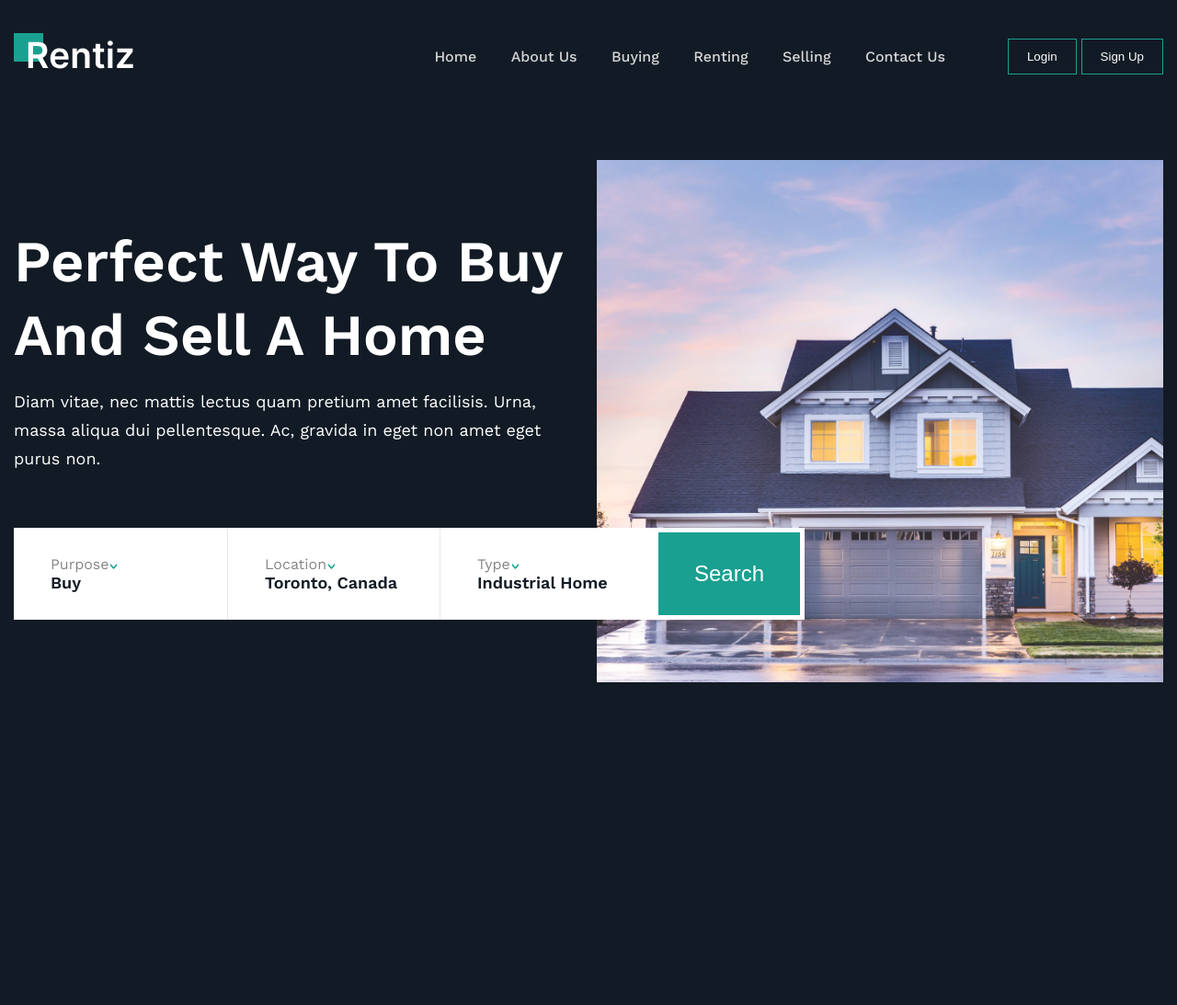
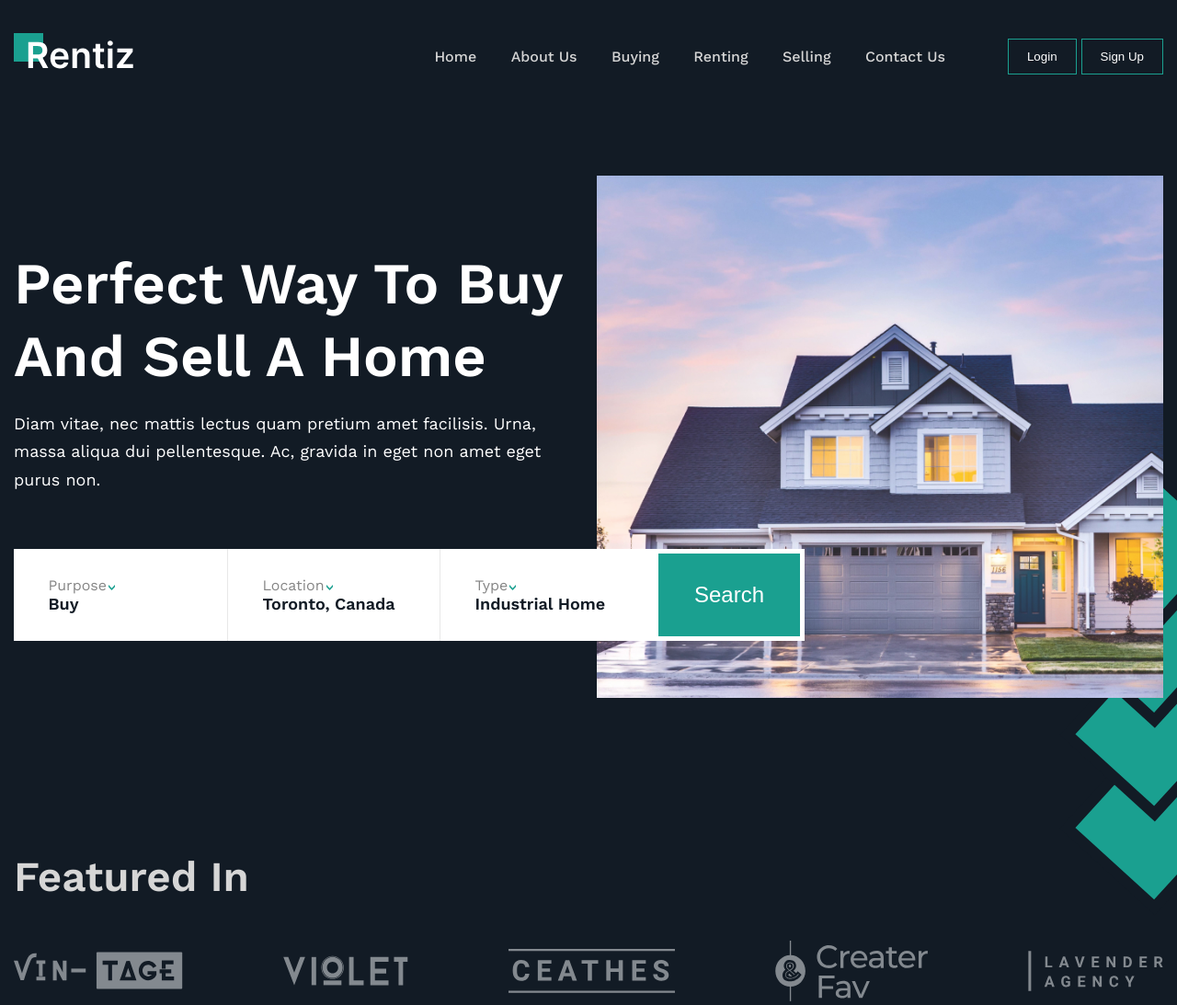
Before and after one commit to Temuny/rentiz, a plain HTML site: page index.html in a window 1280 px wide. Shown: the whole page at 92% size. Before the commit the page ends 800 px from the top, so only its background shows below. Drawn offline with nearby package versions, Linux system fonts and the light colour scheme.

Commit message:
Featured

```diff
--- a/index.html
+++ b/index.html
@@ -92,6 +92,22 @@
             </div>
             <div class="hero__img"><img src="img/hero.jpg" alt="house"></div>
          </div>
+         <img class="hero-deco" src="./img/hero-deco.svg" alt="">
+      </section>
+      <section class="featured">
+         <div class="featured__container">
+            <div class="featured__title title">Featured In</div>
+            <div class="featured__box">
+               <div class="featured__item"><img src="img/logos/1.svg" alt="" class="featured__img"></div>
+               <div class="featured__item"><img src="img/logos/2.svg" alt="" class="featured__img"></div>
+               <div class="featured__item"><img src="img/logos/3.svg" alt="" class="featured__img"></div>
+               <div class="featured__item"><img src="img/logos/4.svg" alt="" class="featured__img"></div>
+               <div class="featured__item"><img src="img/logos/5.svg" alt="" class="featured__img"></div>
+
+            </div>
+
+         </div>
+
       </section>
    </main>
 </body>
--- a/scss/style.scss
+++ b/scss/style.scss
@@ -40,6 +40,15 @@ body {
 /*--------------------------------------------------------------------------*/
 
 /*-------------------------------General-------------------------------------------*/
+
+.title {
+  font-weight: 600;
+    font-size: clamp(1.875rem, 1.548rem + 1.64vw, 3rem);
+    line-height: 1.26;
+    text-transform: capitalize;
+    color: var(--text-color);
+}
+
 .text {
   font-weight: 400;
   font-size: 18px;
@@ -110,6 +119,7 @@ body {
     padding: 20px 0;
     background-color: var(--accent-color);
     transition: left .2s;
+    z-index: 5;
 
     &._active {
       left: 0;
@@ -251,7 +261,21 @@ body {
 .page {}
 
 .hero {
-  margin-top: clamp(1.25rem, 0.614rem + 3.18vw, 3.438rem);
+  margin-top: clamp(1.25rem, 0.25rem + 5vw, 4.688rem);
+  position: relative;
+  padding-bottom: clamp(1.25rem, -0.023rem + 6.36vw, 5.625rem);
+
+  .hero-deco {
+    position: absolute;
+    right: 0;
+    bottom: -152px;
+    z-index: -1;
+
+    @media (max-width: 681px) {
+      height: 300px;
+      bottom: -106px
+    }
+  }
 
   // .hero__container
   &__container {
@@ -267,7 +291,7 @@ body {
   // .hero__content
   &__content {
     flex: 0 0 calc(700 / 1420 * 100%);
-    padding-bottom: 160px;
+    padding-bottom: clamp(4.375rem, 2.739rem + 8.18vw, 10rem);
   }
 
   // .hero__title
@@ -312,6 +336,17 @@ body {
   grid-template-columns: 1fr 1fr 1fr 164px;
   color: #000;
 
+  @media (max-width: 571px) {
+    grid-template-columns: repeat(3, 1fr);
+    padding: 5px;
+    height: auto;
+  }
+
+  @media (max-width: 475px) {
+    grid-template-columns: 1fr;
+    gap: 10px;
+  }
+
   // .filter__block
   &__block {
     &:nth-child(2) {
@@ -323,6 +358,7 @@ body {
   // .filter__btn
   &__btn {
     padding: 5px;
+
 
     button {
       background-color: var(--accent-color);
@@ -336,11 +372,17 @@ body {
       text-transform: capitalize;
       color: #fff;
       cursor: pointer;
-      &:active{
-        background-color:#121B25;
+
+      &:active {
+        background-color: #121B25;
       }
     }
+
+    @media (max-width:571px) and (min-width: 475px) {
+      grid-column: 1/4;
+    }
   }
+
 }
 
 .block-filter {
@@ -352,7 +394,7 @@ body {
     justify-content: center;
     height: 100%;
     flex-direction: column;
-    padding-left: 40px;
+    padding-left: clamp(1.25rem, 0.886rem + 1.82vw, 2.5rem);
   }
 
   // .block-filter__header
@@ -376,7 +418,7 @@ body {
     transition: transform .2s;
     cursor: pointer;
 
-    &._active{
+    &._active {
       transform: rotate(180deg);
     }
   }
@@ -402,6 +444,9 @@ body {
     visibility: hidden;
     pointer-events: none;
     transition: all;
+    z-index: 3;
+    box-shadow: 0 0 5px 1px #000;
+
     &._active {
       opacity: 1;
       visibility: visible;
@@ -416,12 +461,48 @@ body {
     transition: background-color 0.3s;
     text-transform: capitalize;
     cursor: pointer;
+
     @media (any-hover: hover) {
-      &:hover{
-        background-color:#858585;
+      &:hover {
+        background-color: #858585;
       }
     }
   }
 }
 
 /*-----------------------------------/Filter---------------------------------------*/
+
+/*-------------------------------------Featured-------------------------------------*/
+.featured {
+  padding-top: clamp(1.25rem, -0.023rem + 6.36vw, 5.625rem);
+
+  // .featured__container
+  &__container {}
+
+  // .featured__title
+  &__title {
+
+  }
+
+  // .featured__box
+  &__box {
+    margin-top: 40px;
+    display: flex;
+    justify-content: space-between;
+    gap: 30px;
+    align-items: center;
+    overflow: auto;
+
+  }
+
+  // .featured__item
+  &__item {
+    flex: 0 0 auto;
+  }
+
+  // .featured__img
+  &__img {}
+}
+
+
+/*-------------------------------------/Featured-------------------------------------*/
```
Also changed, not shown: css/style.css, img/hero-deco.svg (added), img/logos/1.svg (added), img/logos/2.svg (added), img/logos/3.svg (added), img/logos/4.svg (added), img/logos/5.svg (added).
